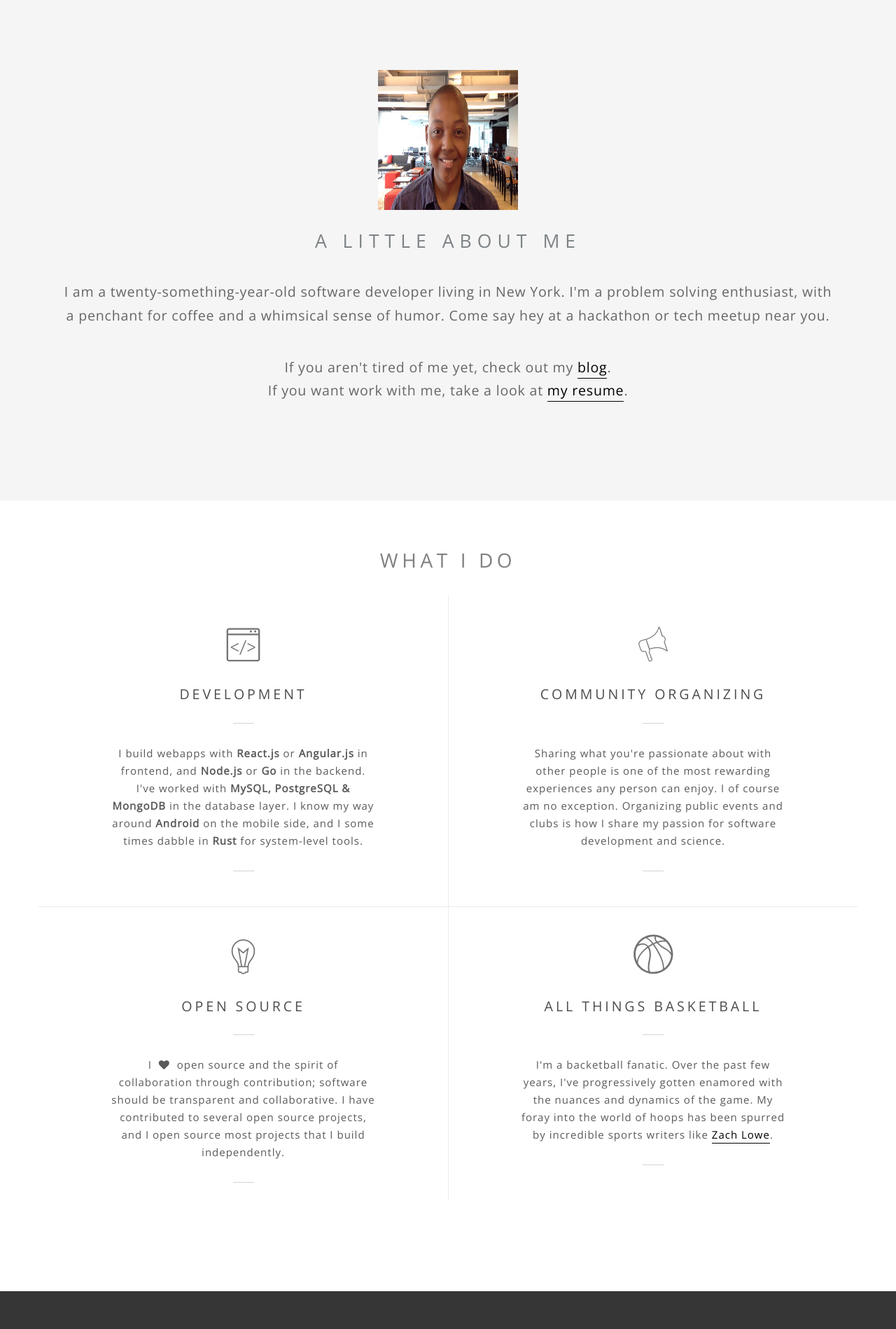
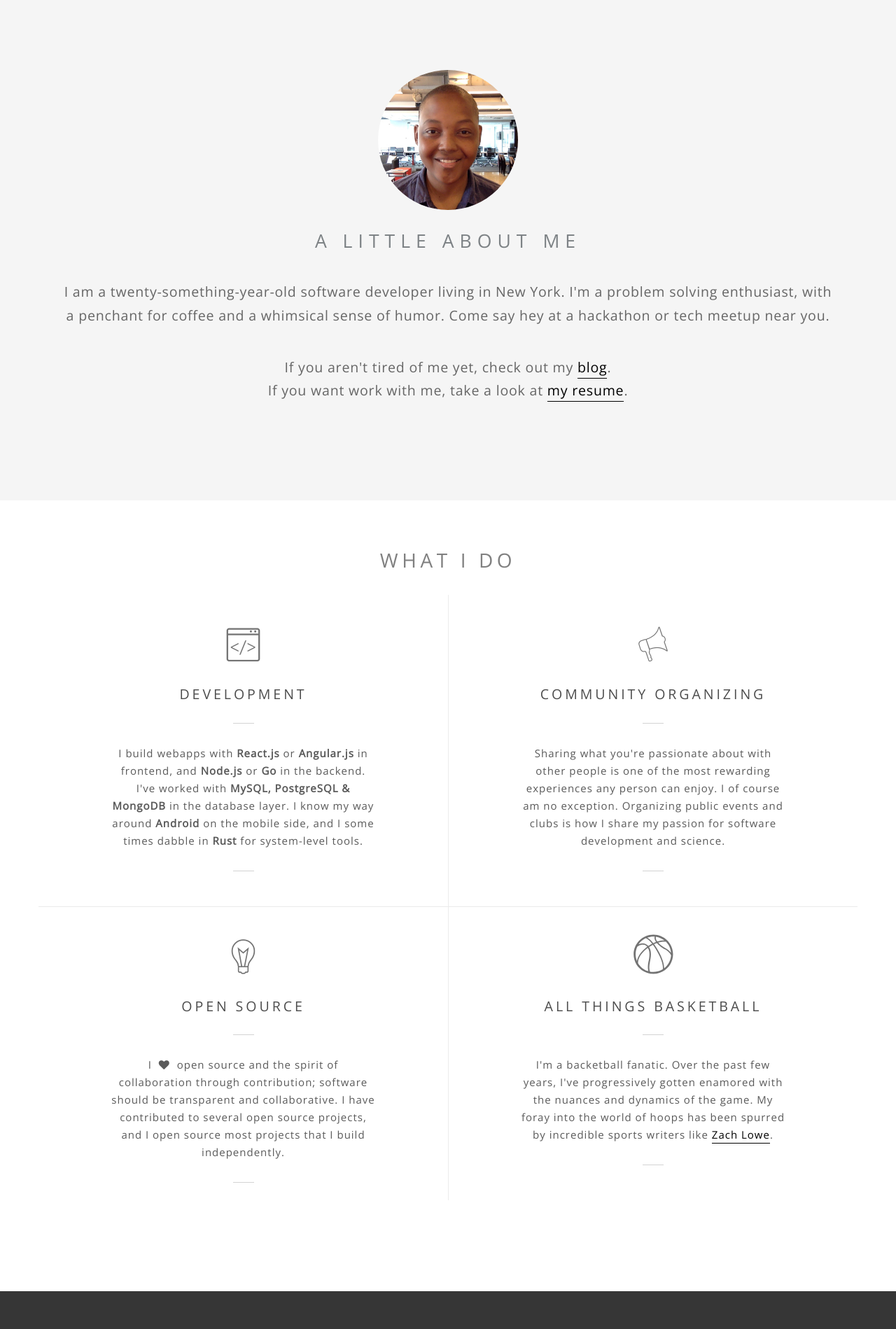
Before and after one commit to skeswa/skeswa.github.io, a Jekyll site: the page built from index.html, in a window 1280 px wide. Shown: the part 900-2799 px from the top of the page at 70% size. Built offline with Jekyll 4.4.1, drawn with Linux system fonts in a browser that asks for light colours; nearby versions of some CDN libraries.

Commit message:
Oops on the profile picture.

```diff
--- a/css/home.scss
+++ b/css/home.scss
@@ -168,6 +168,7 @@
   .profile-pic {
     width: 200px;
     height: 200px;
+    border-radius: 100px;
   }
 
   h1 {
```
Also changed, not shown: images/profile.jpg.
